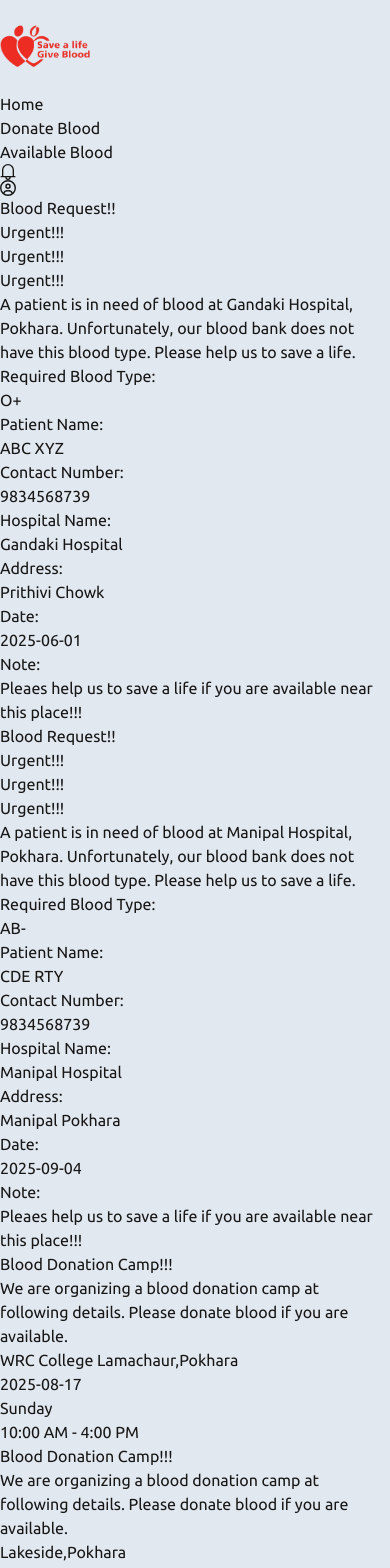
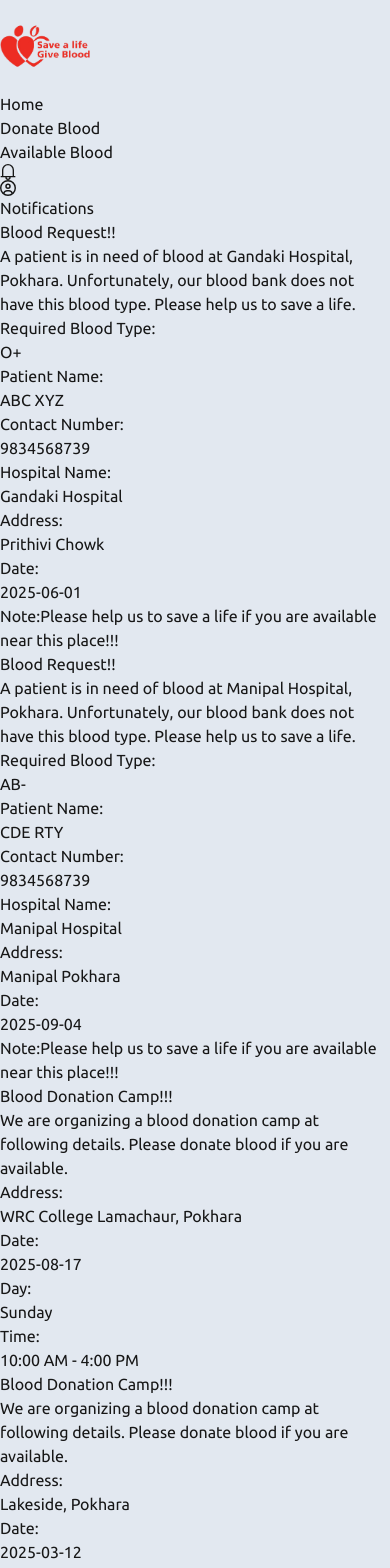
Before and after one commit to stha07ashok/Blood-Donation-nextjs, a Next.js app: page /notification in a window 390 px wide. Shown: the top 1568 px of the page. Built offline with nearby package versions, Linux system fonts and the light colour scheme.

Commit message:
responsive.notificaton.page

```diff
--- a/src/app/notification/page.tsx
+++ b/src/app/notification/page.tsx
@@ -15,7 +15,7 @@ interface notificationType {
   time?: number | string;
 }
 
-const notificationData: notificationType[] = [
+export const notificationData: notificationType[] = [
   {
     title: "Blood Request!!",
     description:
@@ -24,10 +24,10 @@ const notificationData: notificationType[] = [
     patientName: "ABC XYZ",
     contactNumber: 9834568739,
     hospitalName: "Gandaki Hospital",
-    address: " Prithivi Chowk",
+    address: "Prithivi Chowk",
     date: "2025-06-01",
     requestStatus: "Urgent!!!",
-    Note: "Pleaes help us to save a life if you are available near this place!!!",
+    Note: "Please help us to save a life if you are available near this place!!!",
   },
   {
     title: "Blood Request!!",
@@ -40,7 +40,7 @@ const notificationData: notificationType[] = [
     address: "Manipal Pokhara",
     date: "2025-09-04",
     requestStatus: "Urgent!!!",
-    Note: "Pleaes help us to save a life if you are available near this place!!!",
+    Note: "Please help us to save a life if you are available near this place!!!",
   },
 ];
 
@@ -48,8 +48,8 @@ const donationCampData: notificationType[] = [
   {
     title: "Blood Donation Camp!!!",
     description:
-      "We are organizing a blood donation camp at following details. Please donate blood if you are available. ",
-    address: "WRC College Lamachaur,Pokhara",
+      "We are organizing a blood donation camp at following details. Please donate blood if you are available.",
+    address: "WRC College Lamachaur, Pokhara",
     date: "2025-08-17",
     day: "Sunday",
     time: "10:00 AM - 4:00 PM",
@@ -57,8 +57,8 @@ const donationCampData: notificationType[] = [
   {
     title: "Blood Donation Camp!!!",
     description:
-      "We are organizing a blood donation camp at following details. Please donate blood if you are available. ",
-    address: "Lakeside,Pokhara",
+      "We are organizing a blood donation camp at following details. Please donate blood if you are available.",
+    address: "Lakeside, Pokhara",
     date: "2025-03-12",
     day: "Sunday",
     time: "10:00 AM - 4:00 PM",
@@ -67,95 +67,93 @@ const donationCampData: notificationType[] = [
 
 const NotificationPage = () => {
   return (
-    <div className="min-h-screen max-w-screen-2xl mx-auto px-4 py-6 flex flex-col space-y-4">
-      <div className="flex flex-col space-y-4">
+    <div className="min-h-screen bg-gray-50">
+      <div className="max-w-screen-xl mx-auto px-4 py-6">
+        <h1 className="text-2xl md:text-4xl font-bold text-center text-violet-700 mb-6">
+          Notifications
+        </h1>
+
+        {/* Blood Requests Section */}
+        <section className="space-y-6">
           {notificationData.map((item, index) => (
             <div
               key={index}
-            className="py-4 border-2 border-violet-800 shadow-lg rounded-md "
+              className="bg-white border border-violet-500 shadow-lg rounded-lg p-4 md:p-6 flex flex-col"
             >
-            <div className="flex flex-col">
-              <p className="text-2xl font-extrabold text-center ">
-                {item?.title}
-              </p>
-              <div className="flex flex-row  justify-between px-6 py-4">
-                <p className="font-bold text-red-600 ">{item.requestStatus}</p>
-                <p className="font-bold text-red-600 ">{item.requestStatus}</p>
-                <p className="font-bold text-red-600 ">{item.requestStatus}</p>
-              </div>
-
-              <p className="font-light text-xl text-center">
+              <h2 className="text-xl md:text-2xl font-bold text-center text-violet-800">
+                {item.title}
+              </h2>
+              <p className="text-center text-gray-700 text-sm md:text-base">
                 {item.description}
               </p>
-              <div className="flex flex-col justify-center">
-                <div className="flex flex-row gap-16 justify-center">
-                  <div className="flex flex-row ">
-                    <span className="font-light text-xl">
-                      Required Blood Type:{" "}
-                    </span>
-                    <p className="font-light text-xl">
-                      {" "}
-                      {item.requiredBloodType}
+              <div className="flex flex-wrap justify-between gap-4 mt-4">
+                <p className="text-sm md:text-base flex-1">
+                  <span className="font-semibold">Required Blood Type:</span>
+                  <br /> {item.requiredBloodType}
+                </p>
+                <p className="text-sm md:text-base flex-1">
+                  <span className="font-semibold">Patient Name:</span>
+                  <br /> {item.patientName}
+                </p>
+                <p className="text-sm md:text-base flex-1">
+                  <span className="font-semibold">Contact Number:</span>
+                  <br /> {item.contactNumber}
+                </p>
+                <p className="text-sm md:text-base flex-1">
+                  <span className="font-semibold">Hospital Name:</span>
+                  <br /> {item.hospitalName}
+                </p>
+                <p className="text-sm md:text-base flex-1">
+                  <span className="font-semibold">Address:</span> <br />
+                  {item.address}
+                </p>
+                <p className="text-sm md:text-base flex-1">
+                  <span className="font-semibold">Date:</span> <br />
+                  {item.date}
                 </p>
               </div>
-                  <div className="flex flex-row ">
-                    <span className="font-light text-xl">Patient Name: </span>
-                    <p className="font-light text-xl"> {item.patientName}</p>
+              <p className="text-center mt-4 text-red-600 text-sm md:text-base">
+                <span className="font-bold">Note:</span>
+                {item.Note}
+              </p>
             </div>
-                </div>
+          ))}
+        </section>
 
-                <div className="flex flex-row gap-16 justify-center">
-                  <div className="flex flex-row pl-9">
-                    <span className="font-light text-xl">Contact Number: </span>
-                    <p className="font-light text-xl"> {item.contactNumber}</p>
-                  </div>
-                  <div className="flex flex-row ">
-                    <span className="font-light text-xl">Hospital Name: </span>
-                    <p className="font-light text-xl"> {item.hospitalName}</p>
-                  </div>
-                </div>
-
-                <div className="flex flex-row gap-16 justify-center">
-                  <div className="flex flex-row ">
-                    <span className="font-light text-xl">Address: </span>
-                    <p className="font-light text-xl"> {item.address}</p>
-                  </div>
-                  <div className="flex flex-row pr-14">
-                    <span className="font-light text-xl">Date: </span>
-                    <p className="font-light text-xl"> {item.date}</p>
-                  </div>
-                </div>
-              </div>
-
-              <div className="flex flex-row justify-center">
-                <span className="font-bold text-xl  text-red-600">Note: </span>
-                <p className="font-bold  text-xl text-red-600"> {item.Note}</p>
-              </div>
+        {/* Donation Camps Section */}
+        <section className="space-y-6 mt-8">
+          {donationCampData.map((item, index) => (
+            <div
+              key={index}
+              className="bg-white border border-violet-500 shadow-lg rounded-lg p-4 md:p-6 flex flex-col"
+            >
+              <h2 className="text-xl md:text-2xl font-bold text-center text-violet-800">
+                {item.title}
+              </h2>
+              <p className="text-center text-gray-700 text-sm md:text-base">
+                {item.description}
+              </p>
+              <div className="flex flex-wrap justify-between gap-4 mt-4">
+                <p className="text-sm md:text-base flex-1">
+                  <span className="font-semibold">Address:</span> <br />
+                  {item.address}
+                </p>
+                <p className="text-sm md:text-base flex-1">
+                  <span className="font-semibold">Date:</span> <br />
+                  {item.date}
+                </p>
+                <p className="text-sm md:text-base flex-1">
+                  <span className="font-semibold">Day:</span>
+                  <br /> {item.day}
+                </p>
+                <p className="text-sm md:text-base flex-1">
+                  <span className="font-semibold">Time:</span> <br />
+                  {item.time}
+                </p>
               </div>
             </div>
           ))}
-      </div>
-      <div className="flex flex-col space-y-4">
-        {donationCampData.map((item, index) => (
-          <div
-            key={index}
-            className="py-4 border-2 border-violet-800 shadow-lg rounded-md"
-          >
-            <div className=" flex flex-col">
-              <p className="font-extrabold text-xl text-center ">
-                {item.title}
-              </p>
-
-              <p className="font-light text-xl text-center">
-                {item.description}
-              </p>
-              <p className="font-light text-xl text-center"> {item.address}</p>
-              <p className="font-light text-xl text-center">{item.date}</p>
-              <p className="font-light text-xl text-center">{item.day}</p>
-              <p className="font-light text-xl text-center">{item.time}</p>
-            </div>
-          </div>
-        ))}
+        </section>
       </div>
     </div>
   );
```
Lines whose indentation alone changed are shown as unchanged.
